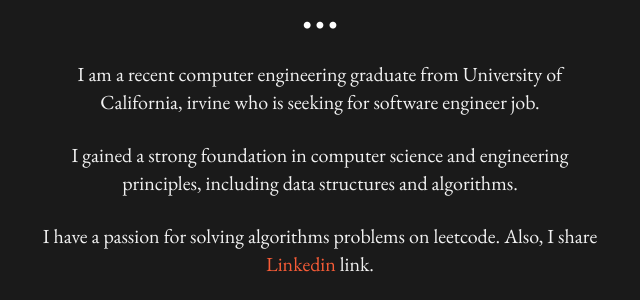
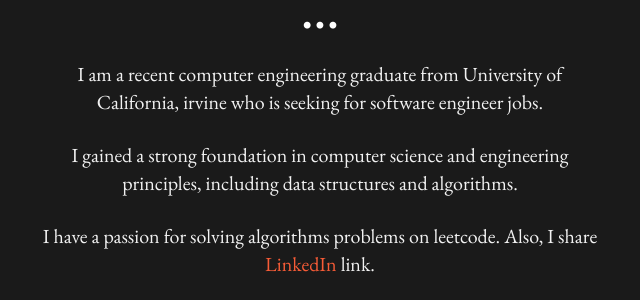
Before and after one commit to seungho0904/homepage, a plain HTML site: page index.html in a window 1280 px wide. Shown: the part 814-1114 px from the top of the page, 320-960 px from the left. Drawn offline with nearby package versions, Linux system fonts and the light colour scheme.

Commit message:
Update index.html

```diff
--- a/index.html
+++ b/index.html
@@ -62,9 +62,9 @@
 
 				<!-- INTRO INFORMATIO-->
 				<div class="col-lg-6 col-lg-offset-3">
-					<p>I am a recent computer engineering graduate from University of California, irvine who is seeking for software engineer job.</p>
+					<p>I am a recent computer engineering graduate from University of California, irvine who is seeking for software engineer jobs.</p>
 					<p>I gained a strong foundation in computer science and engineering principles, including data structures and algorithms.</p>
-					<p>I have a passion for solving algorithms problems on leetcode. Also, I share <a href="https://www.linkedin.com/in/seungho-kim-688520197">Linkedin</a> link. </p>
+					<p>I have a passion for solving algorithms problems on leetcode. Also, I share <a href="https://www.linkedin.com/in/seungho-kim-688520197">LinkedIn</a> link. </p>
 					<p>I'm open to work. Contact me now.</p>
 					<p><button type="button" class="btn btn-warning"><a href = "mailto: seunk12@uci.edu">I HAVE A FREELANCE JOB</a></button></p>
 				</div>
```
